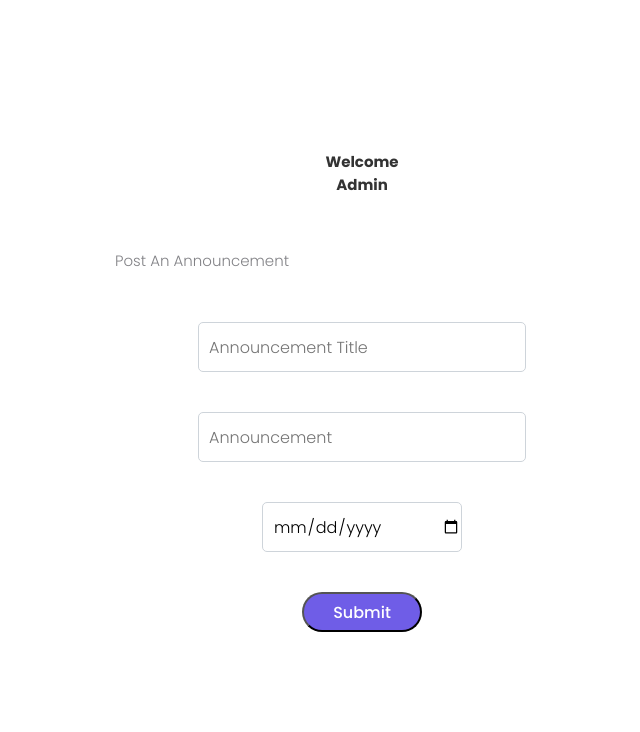
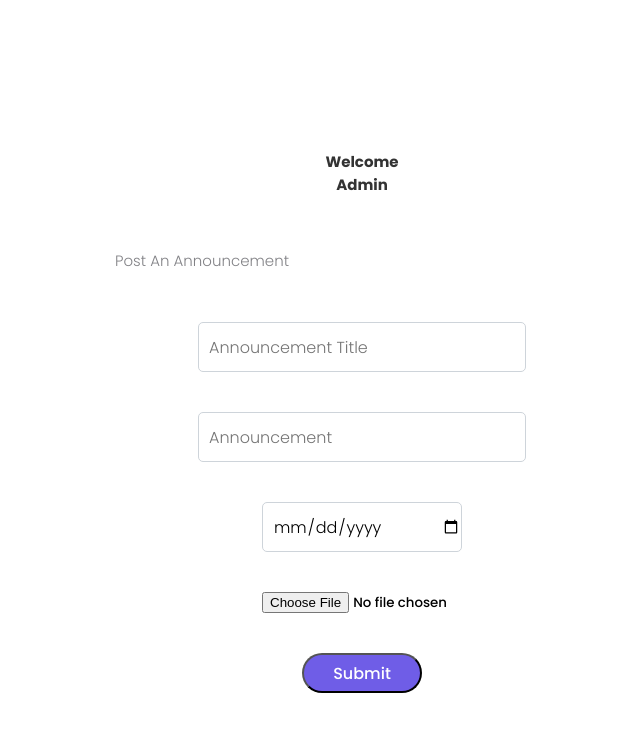
Before and after one commit to shahzaib-shafiq/SSNA-Admin, a React (Create React App) app: page / in a window 1280 px wide. Shown: the top 732 px of the page, without its empty margins (278-918 px from the left). Built offline with nearby package versions, Linux system fonts and the light colour scheme.

Commit message:
Image Added In announcements

```diff
--- a/src/Components/Announcements.js
+++ b/src/Components/Announcements.js
@@ -1,5 +1,7 @@
 import React, { useState } from "react";
-
+import { imagedb } from "./config";
+import {getDownloadURL, ref, uploadBytes} from 'firebase/storage'
+import {v4} from 'uuid';
 const Announcements
  = () => {
   const [userData, setUserData] = useState({
@@ -8,6 +10,7 @@ const Announcements
     AnnouncementDate:""
   });
 
+  const [img,setImg]=useState('');
   let name, value;
   const postUserData = (event) => {
     name = event.target.name;
@@ -53,6 +56,22 @@ const Announcements
       alert("plz fill the data");
     }
   };
+
+
+  const handleUpload=(e)=>{
+    console.log(e.target.files[0])
+
+  const imgs=ref(imagedb,`AnnouncementImgs/${v4()}`)
+  uploadBytes(imgs,e.target.files[0]).then(data=>{
+    console.log(data,"imgs")
+    getDownloadURL(data.ref).then(val=>{
+      setImg(val)
+
+    })
+  })
+
+  }
+
 
   return (
     <>
@@ -128,6 +147,18 @@ const Announcements
 
 
                       </div>
+
+                      <div className="col-12 contact-input-feild">
+                        <input
+                          type="file"
+                          className="wider-dropdown"
+
+                          onChange={(e)=>handleUpload(e)}
+
+                        />
+                      </div>
+
+
                     </div>
                     <button
                       type="submit"
```
